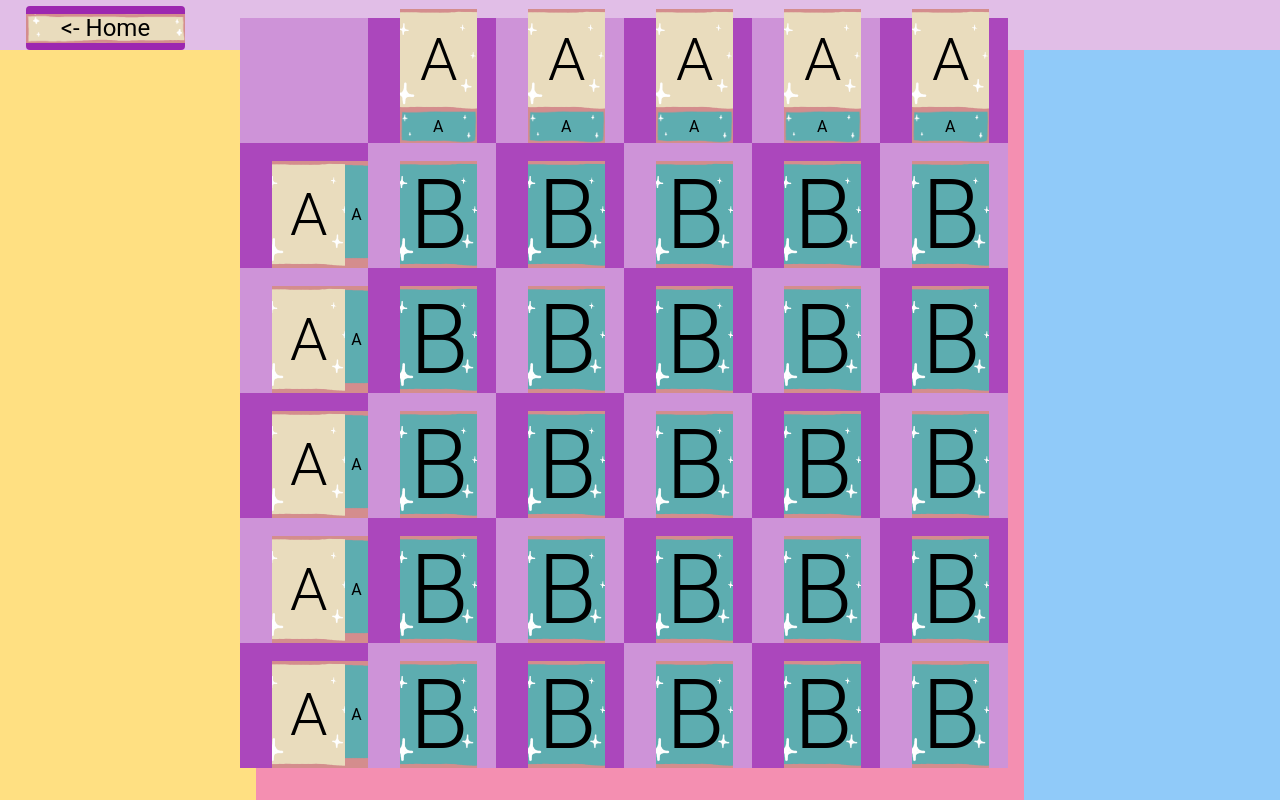
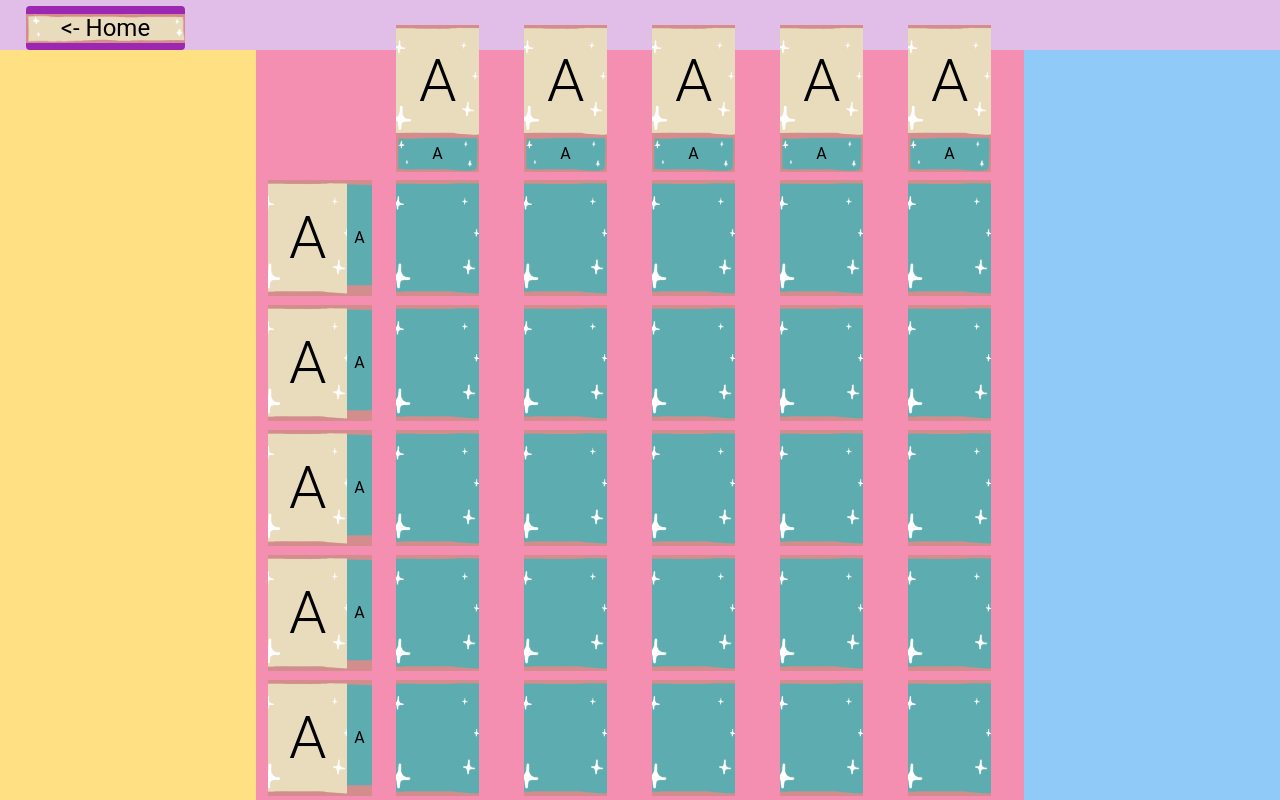
Before and after one commit to Jiihana/MotRigoloWeb, a React (Create React App) app in the folder motrigoloreact/client/: page / in a window 1280 px wide. Built offline with nearby package versions, Linux system fonts and the light colour scheme; no server answers.

Commit message:
avant cleaning refacto

```diff
--- a/motrigoloreact/client/src/Pages/Game/Cards/CardIndex/CardIndexInteractive.tsx
+++ b/motrigoloreact/client/src/Pages/Game/Cards/CardIndex/CardIndexInteractive.tsx
@@ -37,8 +37,8 @@ const CardIndexInteractive = (props: CardIndexInterface) => {
         <Box
             sx={{
                 height: '115%',
-                width: '80%',
-                backgroundColor: colors.amber[500]
+                width: '80%'
+                // backgroundColor: colors.amber[500]
             }}
         >
             <CardWithTextIndex
--- a/motrigoloreact/client/src/Pages/Game/Cards/CardWithText/CardWithTextIndex.tsx
+++ b/motrigoloreact/client/src/Pages/Game/Cards/CardWithText/CardWithTextIndex.tsx
@@ -17,7 +17,7 @@ const CardWithTextIndex = (props: CardGridInterface) => {
                 position: 'relative',
                 height: '100%',
                 width: '100%',
-                backgroundImage: 'url(/images/cardIndexBack.png)',
+                backgroundImage: props.backgroundImage,
                 backgroundSize: 'cover',
                 backgroundPosition: 'center',
                 backgroundRepeat: 'no-repeat',
@@ -33,9 +33,7 @@ const CardWithTextIndex = (props: CardGridInterface) => {
                     transform: `translate(-50%, -50%)`,
                     color: 'black'
                 }}
-            >
-                B
-            </Typography>
+            ></Typography>
         </Box>
     );
 };
--- a/motrigoloreact/client/src/Pages/Game/GameGrid/GameGrid.tsx
+++ b/motrigoloreact/client/src/Pages/Game/GameGrid/GameGrid.tsx
@@ -85,7 +85,7 @@ const GameGrid = (props: DynamicGridProps) => {
                 xs={12 / cardPerRow}
                 key={index}
                 sx={{
-                    backgroundColor: isEven ? color1 : color2,
+                    // backgroundColor: isEven ? color1 : color2,
                     alignItems: 'flex-end',
                     display: 'flex'
                 }}
@@ -98,11 +98,12 @@ const GameGrid = (props: DynamicGridProps) => {
     return (
         <Grid
             container
-            spacing={4}
+            spacing={3}
             sx={{
                 height: '100%',
                 width: '100%',
-                backgroundColor: colors.pink[500]
+                // backgroundColor: colors.pink[500],
+                marginTop: '-0.5%'
             }}
         >
             {items}
```
